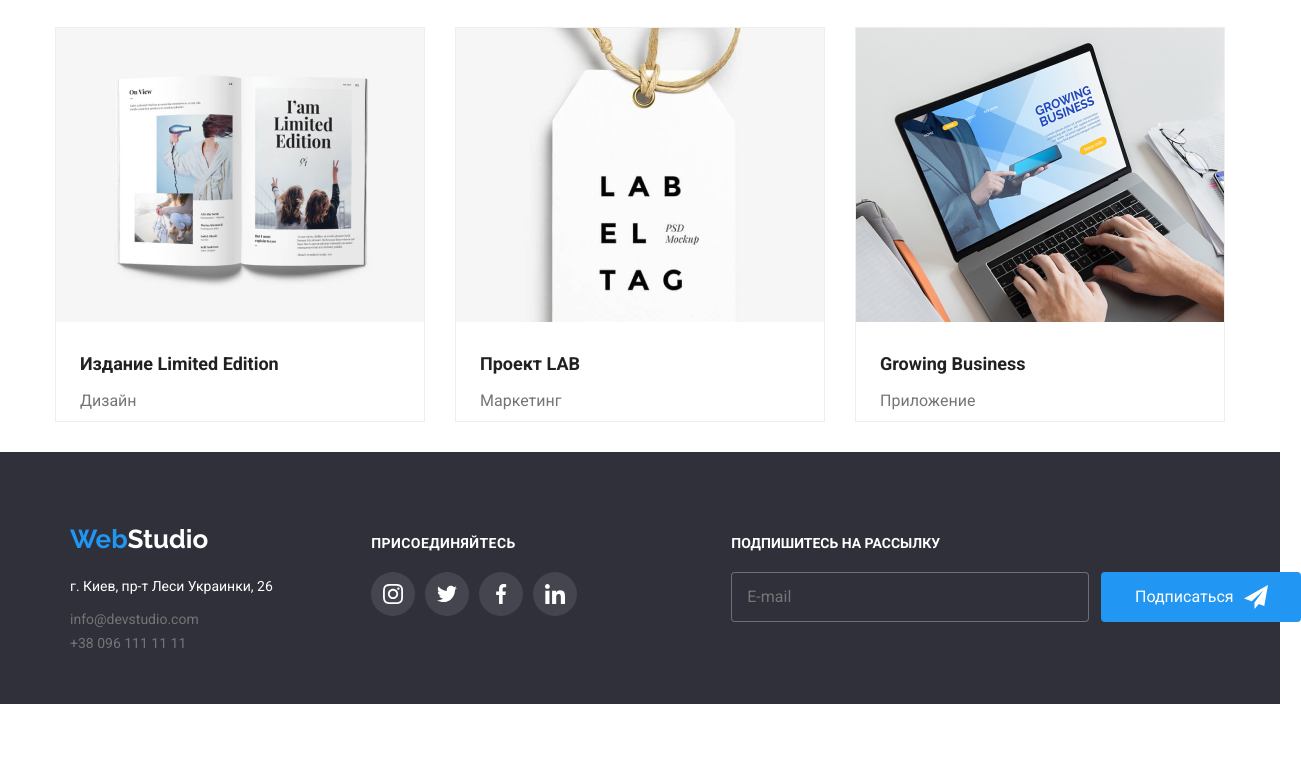
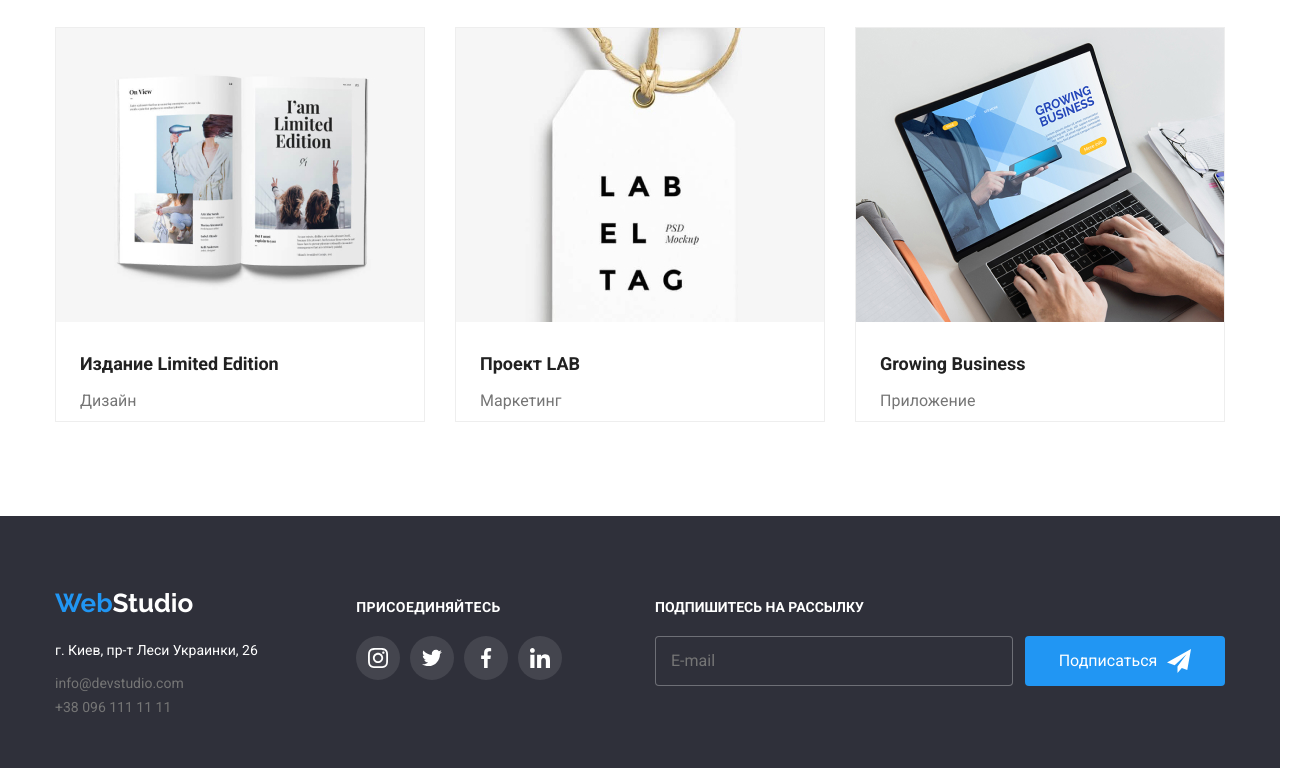
Before and after one commit to Iryna-Bu/goit-markup-hw-06, a plain HTML site: page portfolio.html in a window 1280 px wide. Shown: the part 1083-1851 px from the top of the page, 1301 px wide, since content can reach past the window. Before the commit the page ends 1787 px from the top, so only its background shows below. Drawn offline with nearby package versions, Linux system fonts and the light colour scheme.

Commit message:
Update styles.css

```diff
--- a/css/styles.css
+++ b/css/styles.css
@@ -165,7 +165,6 @@ p {
     margin-top: 24px;
     margin-bottom: 25px;
     margin-right: 93px;
-    margin-left: 15px;
 
     /*background-color: tomato;*/
     color: var(--primary-text-color);
@@ -235,6 +234,7 @@ p {
     text-align: center;
     color: var(--primary-white-color);
     text-decoration: none;
+    outline: none;
 }
 
 .hero-button:hover,
@@ -425,7 +425,6 @@ p {
 .clients-list {
     display: flex;
     justify-content: center;
-    padding-right: 30px;
     padding-bottom: 94px;
     /*background-color: tomato;*/
 }
@@ -480,6 +479,7 @@ p {
 .elements-list {
     display: flex;
     flex-wrap: wrap;
+    padding-bottom: 64px;
 }
 
 .element {
@@ -631,9 +631,9 @@ p {
 }
 
 .footer > .container {
-    width: 1200px;
     height: 252px;
 }
+
 .logo-social-links {
     display: flex;
     align-items: baseline;
@@ -711,7 +711,6 @@ p {
 
 .address {
     padding-bottom: 9px;
-    padding-left: 15px;
     font-style: normal;
     font-size: 14px;
     line-height: 1.71;
@@ -735,7 +734,6 @@ p {
 .item-contact {
     padding-top: 9px;
     padding-bottom: 9px;
-    padding-left: 15px;
     font-style: normal;
     font-size: 14px;
     line-height: 1.71;
@@ -750,7 +748,7 @@ p {
 }
 
 .signup {
-    margin-left: 154px;
+    margin-left: auto;
 }
 .signup-title {
     display: block;
```
